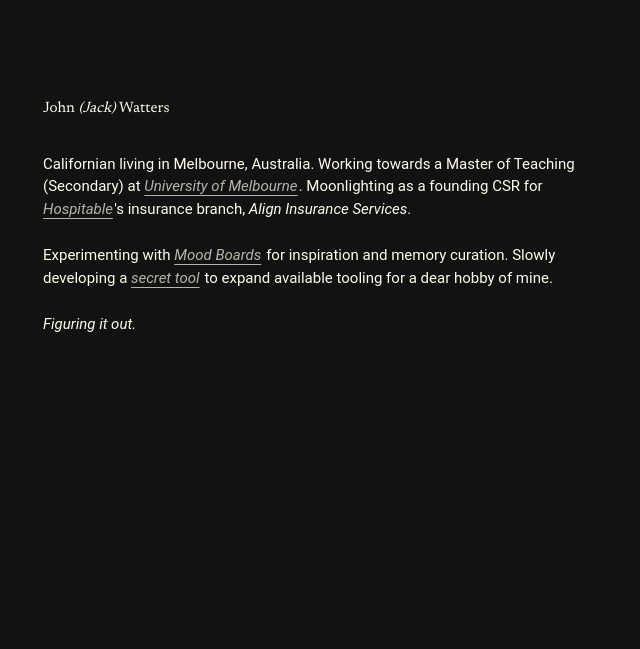
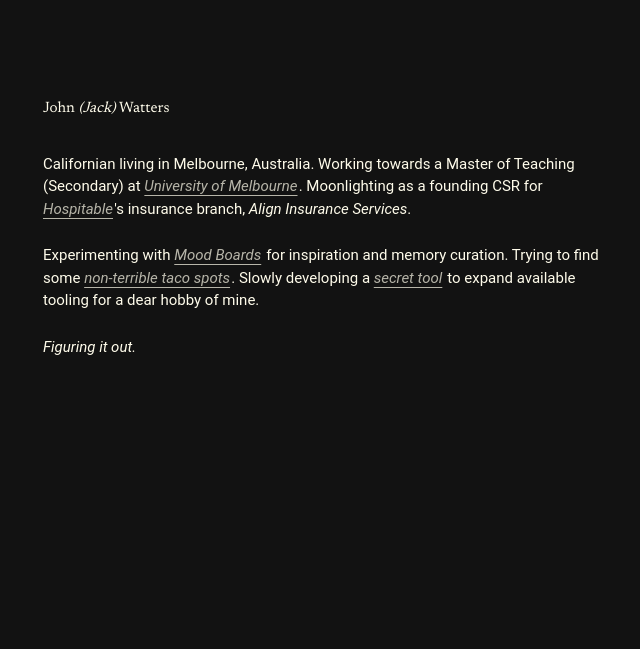
Before and after one commit to jackwatters45/portfolio-site, an Astro site: page / in a window 1280 px wide. Shown: the top 649 px of the page, without its empty margins (309-949 px from the left). Built offline with nearby package versions, Linux system fonts and the light colour scheme; Astro itself is replaced by a stand-in of ours.

Commit message:
Add taco reviews link to homepage

```diff
--- a/src/pages/index.astro
+++ b/src/pages/index.astro
@@ -9,7 +9,7 @@
       Californian living in Melbourne, Australia. Working towards a Master of Teaching (Secondary) at <a href="https://www.unimelb.edu.au" class="inline-link">University of Melbourne</a>. Moonlighting as a founding CSR for <a href="https://hospitable.com" class="inline-link">Hospitable</a>'s insurance branch, <em class="[font-synthesis:style]">Align Insurance Services</em>.
     </p>
     <p>
-      Experimenting with <a href="https://moodboard.jackwatters.dev" class="inline-link">Mood Boards</a> for inspiration and memory curation.
+      Experimenting with <a href="https://moodboard.jackwatters.dev" class="inline-link">Mood Boards</a> for inspiration and memory curation. Trying to find some <a href="https://tacos.jackwatters.dev" class="inline-link">non-terrible taco spots</a>.
 
       Slowly developing a <a href="/secret-tool" class="inline-link">secret tool</a> to expand available tooling for a dear hobby of mine.
     </p>
```
